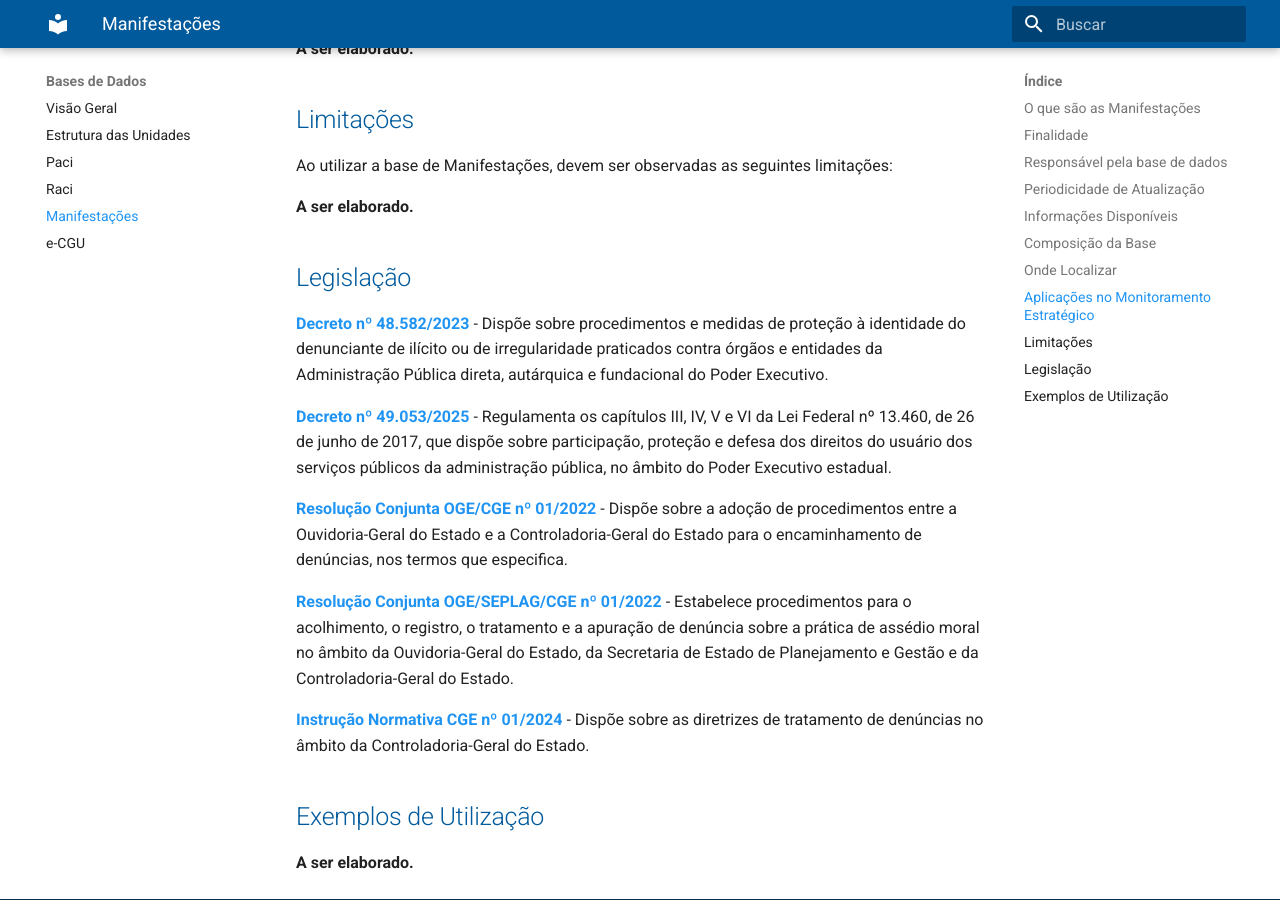
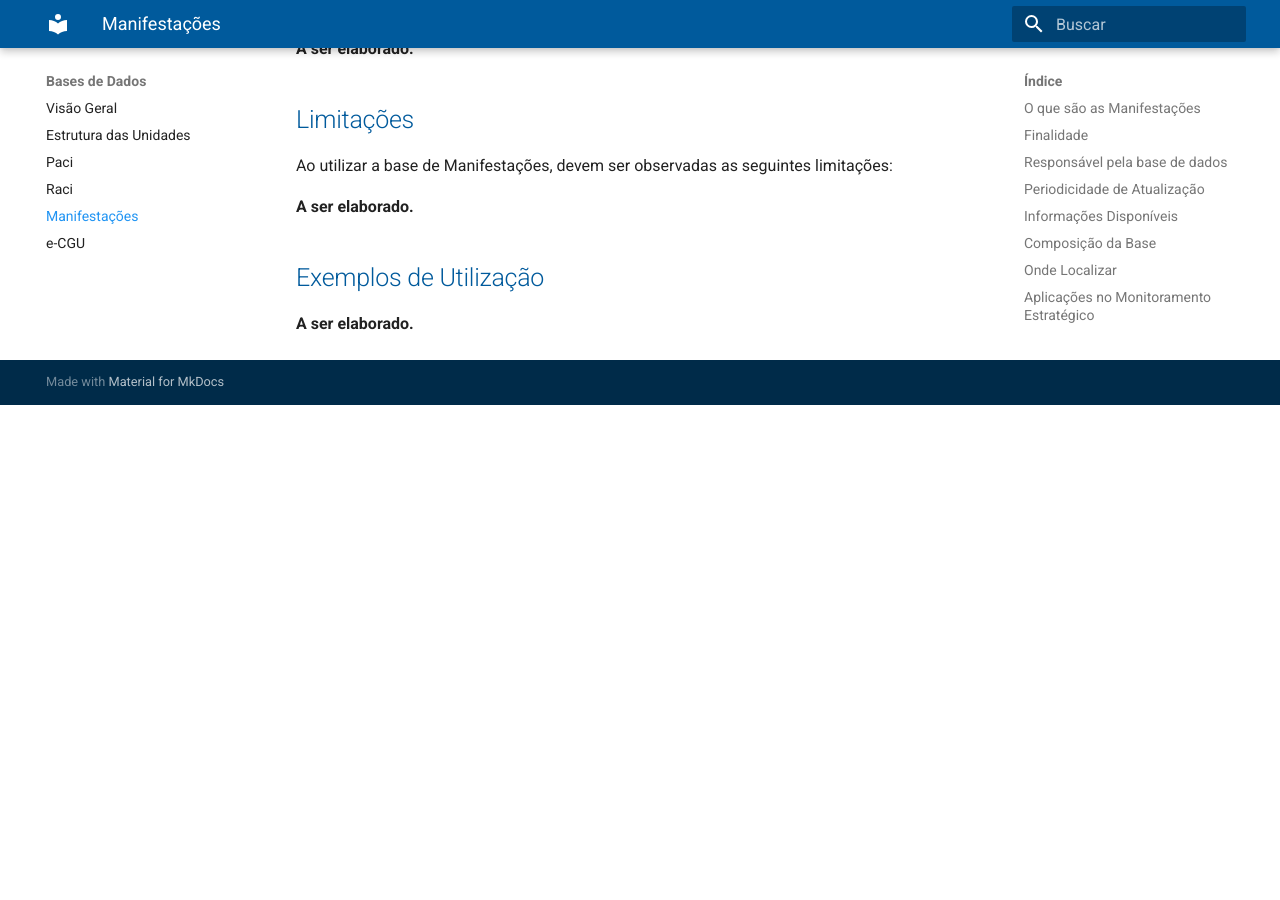
Before and after one commit to CGEMG-AHCS/guia-monitoramento-estrategico, an MkDocs documentation site: the page built from docs/bases-dados/manifestacoes.md, in a window 1280 px wide and 900 px high, scrolled down 2081 px. Built offline with MkDocs 1.6.1 and Material for MkDocs 9.7.7, drawn with Linux system fonts in a browser that asks for light colours; after the commit the page ends 2486 px from its top, so only the background shows below that.

Commit message:
Remove legislation section from manifestacoes.md
Removed legislation section from the manifestacoes.md file.

```diff
--- a/docs/bases-dados/manifestacoes.md
+++ b/docs/bases-dados/manifestacoes.md
@@ -58,19 +58,6 @@
 
 **A ser elaborado.**
 
-
-## Legislação
-
-**[Decreto nº 48.582/2023](https://www.almg.gov.br/legislacao-mineira/DEC/48582/2023/)** - Dispõe sobre procedimentos e medidas de proteção à identidade do denunciante de ilícito ou de irregularidade praticados contra órgãos e entidades da Administração Pública direta, autárquica e fundacional do Poder Executivo.
-
-**[Decreto nº 49.053/2025](https://www.almg.gov.br/legislacao-mineira/DEC/49053/2025/)** - Regulamenta os capítulos III, IV, V e VI da Lei Federal nº 13.460, de 26 de junho de 2017, que dispõe sobre participação, proteção e defesa dos direitos do usuário dos serviços públicos da administração pública, no âmbito do Poder Executivo estadual.
-
-**[Resolução Conjunta OGE/CGE nº 01/2022](https://www.pesquisalegislativa.mg.gov.br/LegislacaoCompleta.aspx?cod=198898&marc=)** - Dispõe sobre a adoção de procedimentos entre a Ouvidoria-Geral do Estado e a Controladoria-Geral do Estado para o encaminhamento de denúncias, nos termos que especifica.
-
-**[Resolução Conjunta OGE/SEPLAG/CGE nº 01/2022](https://www.pesquisalegislativa.mg.gov.br/LegislacaoCompleta.aspx?cod=199642&marc=)** - Estabelece procedimentos para o acolhimento, o registro, o tratamento e a apuração de denúncia sobre a prática de assédio moral no âmbito da Ouvidoria-Geral do Estado, da Secretaria de Estado de Planejamento e Gestão e da Controladoria-Geral do Estado.
-
-**[Instrução Normativa CGE nº 01/2024](https://www.pesquisalegislativa.mg.gov.br/LegislacaoCompleta.aspx?cod=210582&marc=)** - Dispõe sobre as diretrizes de tratamento de denúncias no âmbito da Controladoria-Geral do Estado.
-
 ## Exemplos de Utilização
 
 **A ser elaborado.**
```
